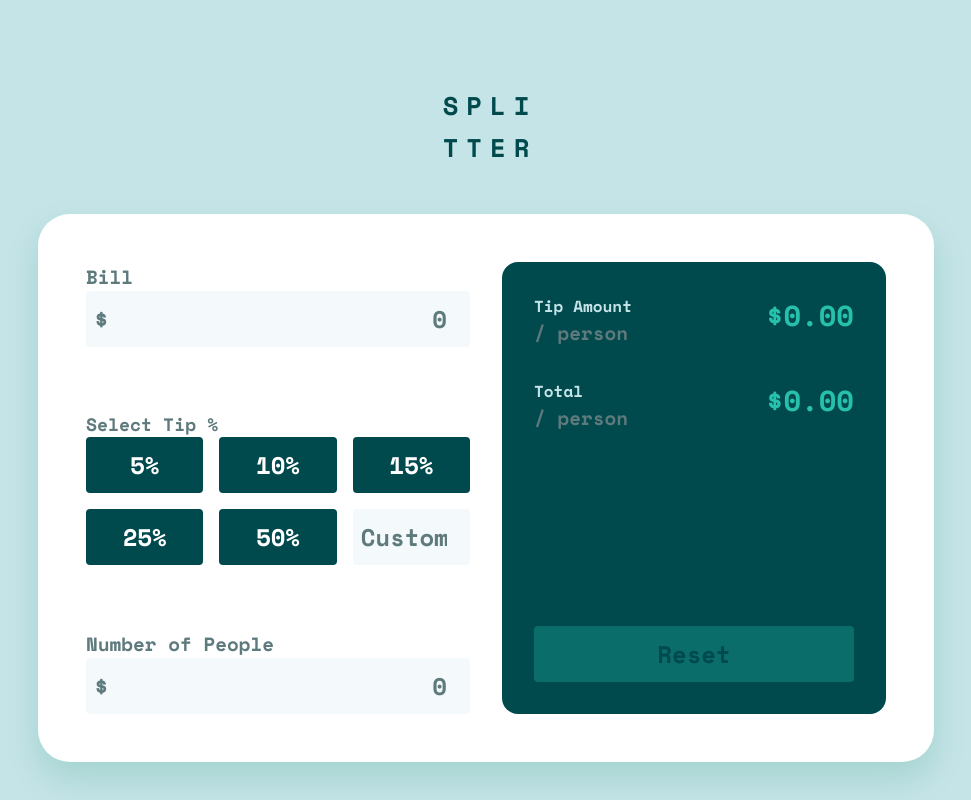
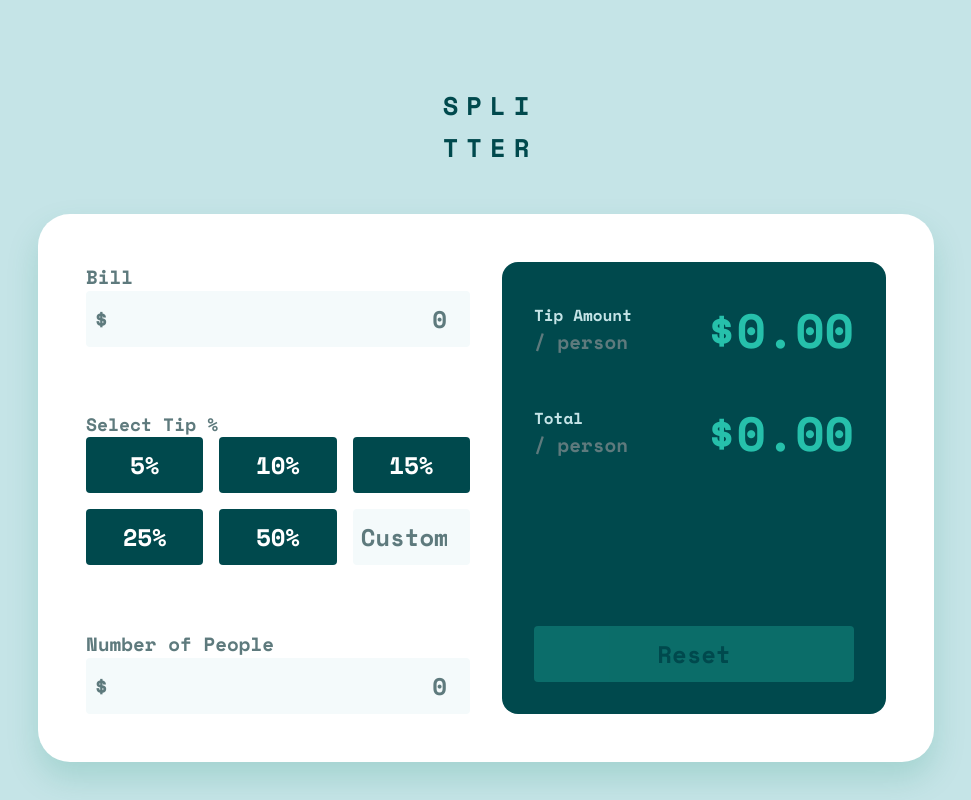
Before and after one commit to FanX0/tip-calculator-app-main, a plain HTML site: page index.html in a window 1280 px wide. Shown: the whole page, without its empty margins (154-1125 px from the left). Drawn offline with nearby package versions, Linux system fonts and the light colour scheme.

Commit message:
fix result p

```diff
--- a/index.css
+++ b/index.css
@@ -148,6 +148,7 @@ input::placeholder {
   font-weight: 700;
   color: var(--color-Green-400);
   text-align: right;
+  align-items: center;
 }
 .result-title {
   font-size: 1rem;
@@ -206,10 +207,18 @@ input::placeholder {
     gap: 1rem;
   }
 
+  .result {
+    align-items: center;
+  }
+
   .result-section {
     bottom: rem;
   }
   .result-section {
     gap: 4rem;
   }
+
+  .result p {
+    font-size: clamp(1rem, 5vw + 0.5rem, 3rem);
+  }
 }
```
